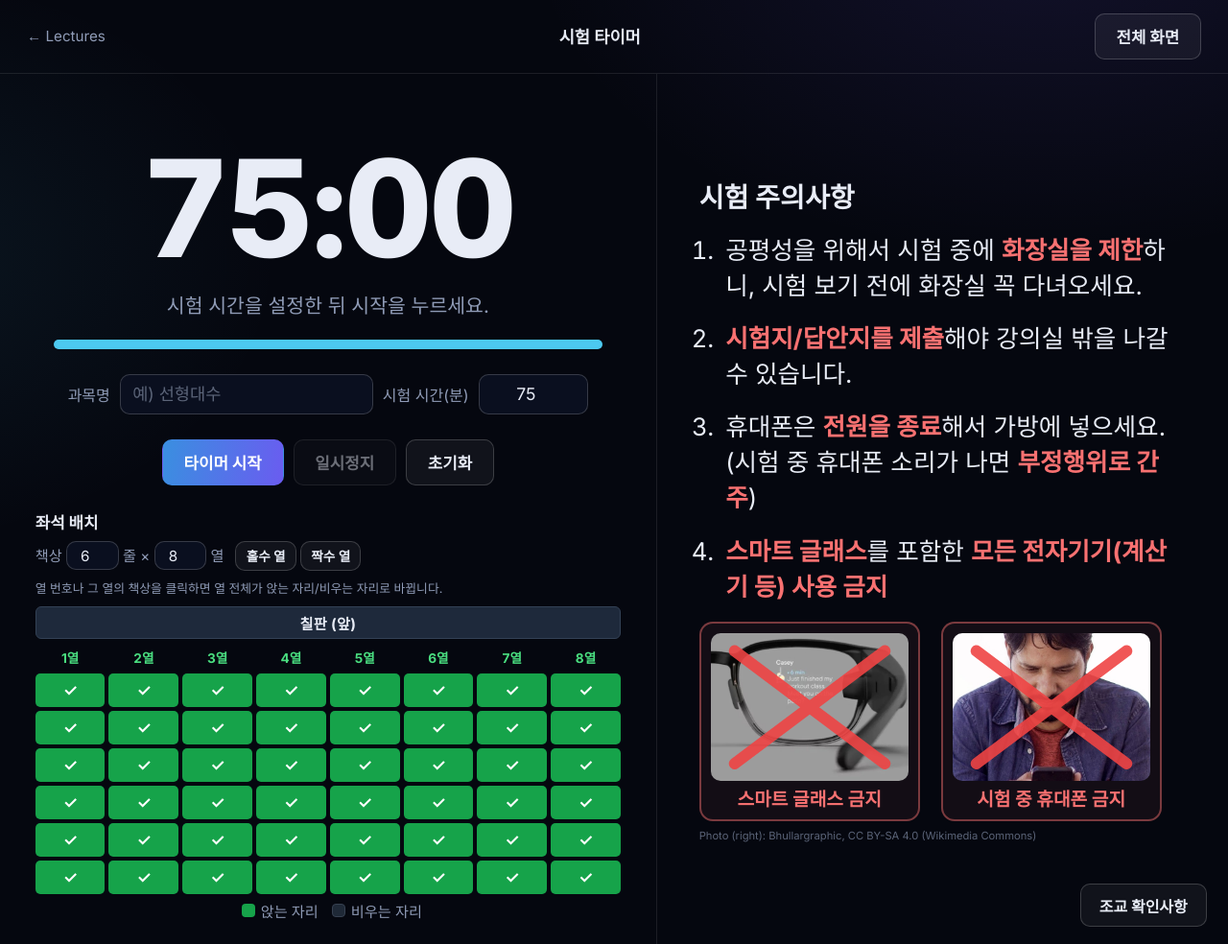
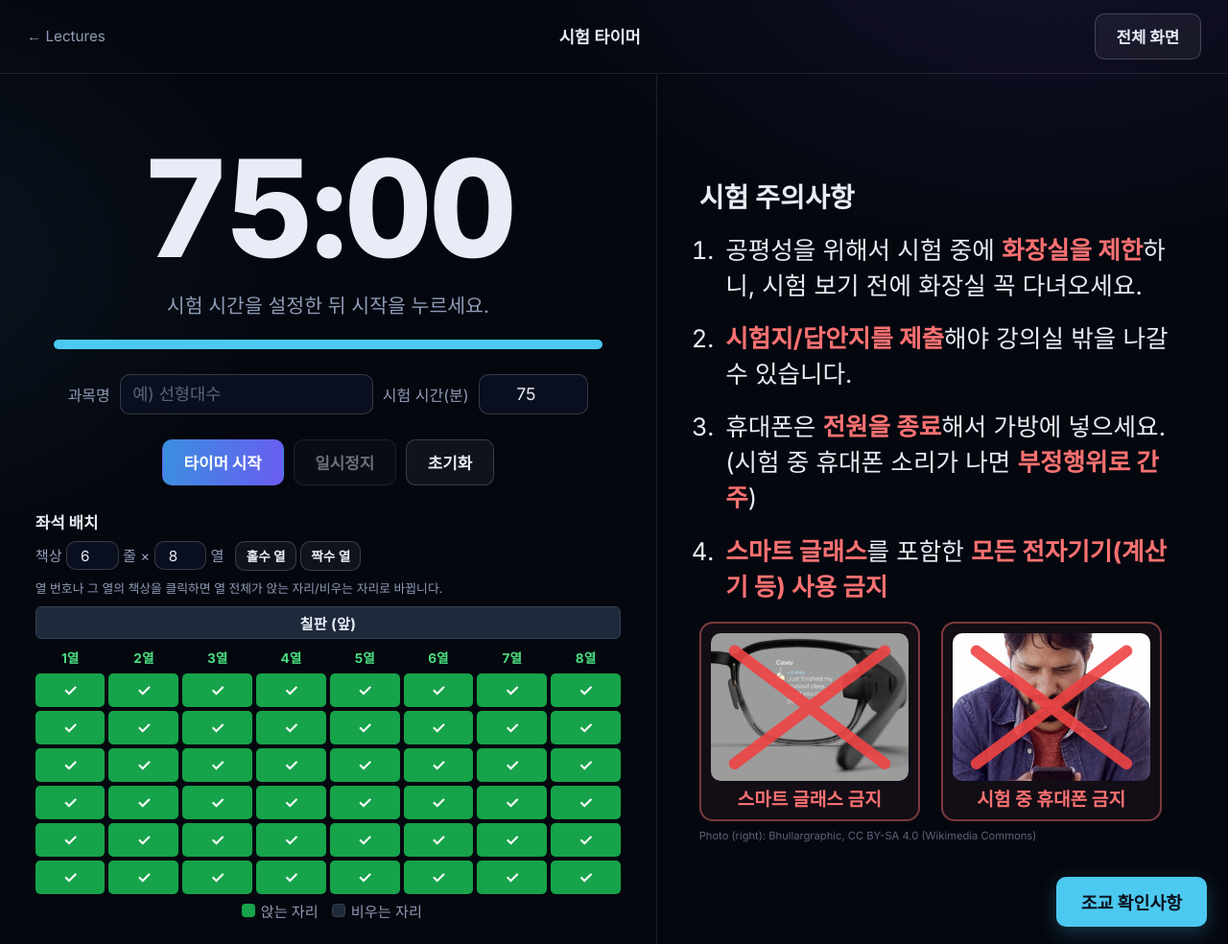
Before and after one commit to hyperx-web/hyperx, a Jekyll site: the page built from lectures/exam-timer/index.html, in a window 1280 px wide. Shown: the whole page at 96% size. Built offline with Jekyll 4.4.1, drawn with Linux system fonts in a browser that asks for light colours; some web fonts are replaced.

Commit message:
Exam timer: prominent TA checklist button
Co-Authored-By: Claude Opus 5.5 <noreply@anthropic.com>

```diff
--- a/lectures/exam-timer/index.html
+++ b/lectures/exam-timer/index.html
@@ -64,7 +64,9 @@ permalink: /lectures/exam-timer/
   .banned .x { position: absolute; inset: 0; width: 100%; height: 100%; }
   .banned .x path { stroke: #ef4444; stroke-width: 9; stroke-linecap: round; fill: none; vector-effect: non-scaling-stroke; stroke-width: 12px; opacity: .9; }
   .right { position: relative; }
-  .ta-btn { position: absolute; right: 22px; bottom: 18px; font-size: 1rem; font-weight: 700; padding: .6em 1.2em; }
+  .ta-btn { position: absolute; right: 22px; bottom: 18px; font-size: 1.15rem; font-weight: 800; padding: .7em 1.4em;
+            color: #0b1220; background: var(--accent); border: 0; box-shadow: 0 6px 20px rgba(76,201,240,.25); }
+  .ta-btn:hover:not(:disabled) { background: #7dd8f5; }
   ol.ta li b { color: var(--accent); }
   .credit { margin: 8px 0 0; font-size: .7rem; color: #5b6478; }
   .banned figcaption { margin-top: 4px; font-weight: 700; color: var(--danger); font-size: clamp(.95rem, 1.5vw, 1.2rem); }
```
